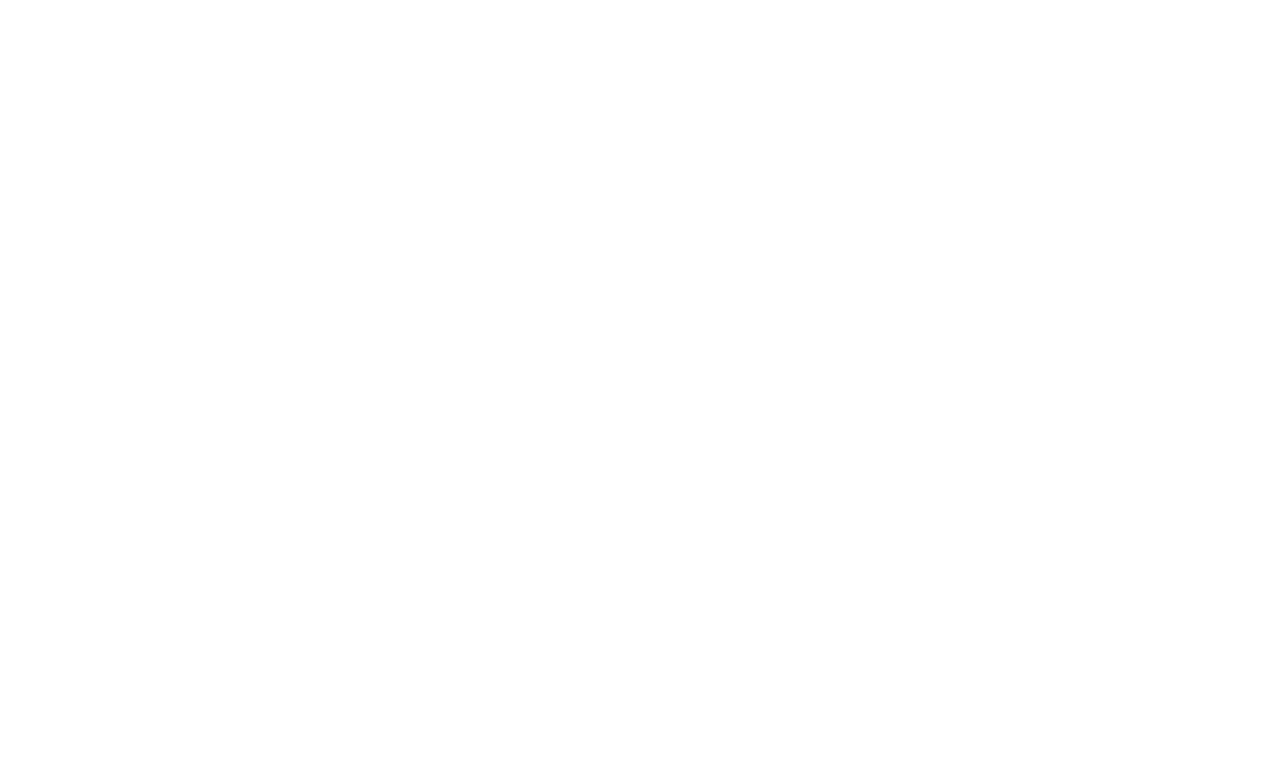
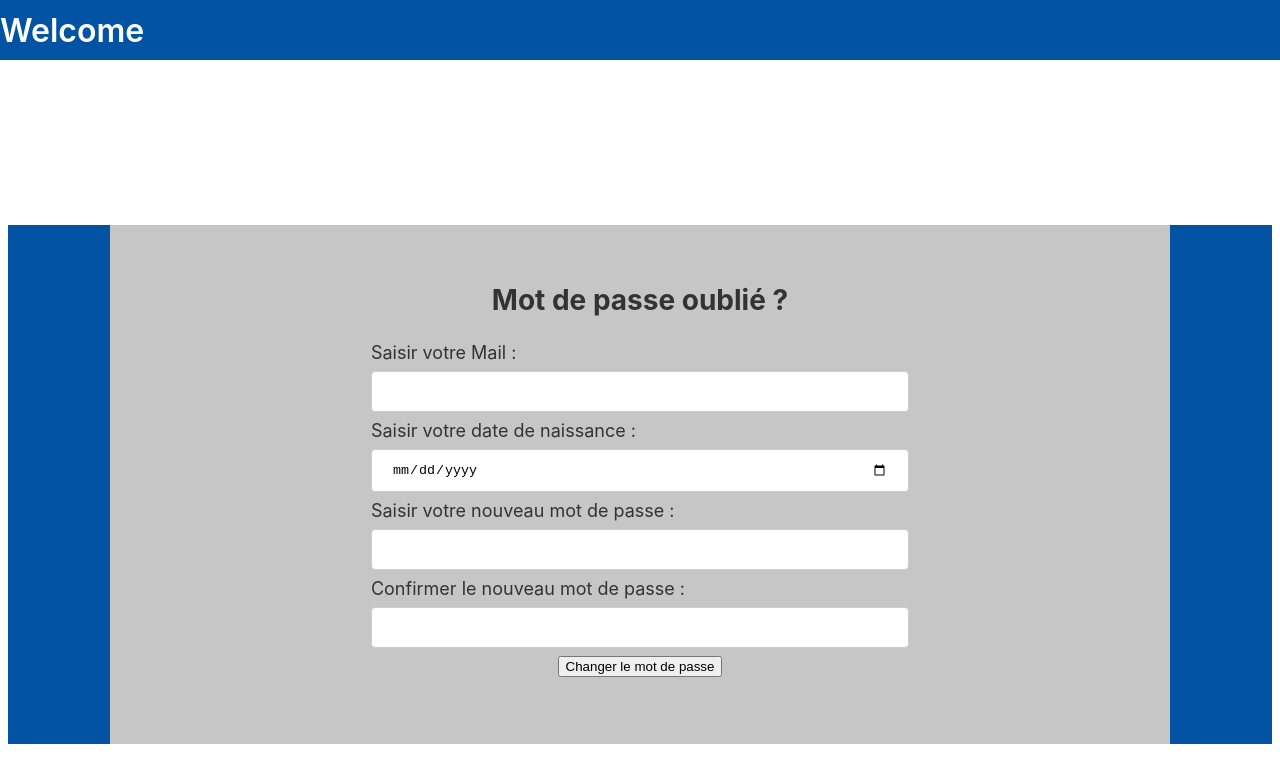
Before and after one commit to chocapiclecon/projet-cube-lot-2, an Angular app in the folder code/: page /forget-password in a window 1280 px wide. Before the commit this address led to /. Shown: the top 782 px of the page. Built offline with nearby package versions, Linux system fonts and the light colour scheme.

Commit message:
Password design OK

```diff
--- a/code/src/app/app-routing.module.ts
+++ b/code/src/app/app-routing.module.ts
@@ -5,11 +5,13 @@
 import { ConnexionComponent } from './connexion/connexion.component';
 import { FormAddUserComponent } from './form-add-user/form-add-user.component';
 import { HeaderComponent } from './header/header.component';
+import { ForgetPasswordComponent } from './forget-password/forget-password.component';
 
 const routes: Routes = [
   {path: 'connexion', component: ConnexionComponent},
   {path: 'form-add-user', component: FormAddUserComponent},
   {path: 'accueil', component: acceuilComponent},
+  {path: 'forget-password', component: ForgetPasswordComponent},
   {path: '', component: acceuilComponent},
 
 ];
--- a/code/src/app/app.module.ts
+++ b/code/src/app/app.module.ts
@@ -7,6 +7,7 @@
 import { FormsModule, ReactiveFormsModule } from '@angular/forms';
 import { FormAddUserComponent } from './form-add-user/form-add-user.component';
 import { HeaderComponent } from './header/header.component';
+import { ForgetPasswordComponent } from './forget-password/forget-password.component';
 
 @NgModule({
   declarations: [
@@ -14,6 +15,7 @@
     HeaderComponent,
     ConnexionComponent,
     FormAddUserComponent,
+    ForgetPasswordComponent,
   ],
   imports: [
     BrowserModule,
--- a/code/src/app/connexion/connexion.component.html
+++ b/code/src/app/connexion/connexion.component.html
@@ -87,7 +87,7 @@
     <button class="button" type="submit" routerLink="/accueil">Se connecter</button>
     <br>
     <div>
-      <a href="">Mot de passe oublié ?</a>
+      <a href="http://localhost:4200/forget-password">Mot de passe oublié ?</a>
       <a href="http://localhost:4200/form-add-user">Créer un compte</a>
     </div>
 </form>
--- /dev/null
+++ b/code/src/app/forget-password/forget-password.component.html
@@ -0,0 +1,110 @@
+<p>forget-password works!</p>
+
+<style>
+    :host {
+      font-family: -apple-system, BlinkMacSystemFont, "Segoe UI", Roboto, Helvetica, Arial, sans-serif, "Apple Color Emoji", "Segoe UI Emoji", "Segoe UI Symbol";
+      font-size: 14px;
+      color: #333;
+      box-sizing: border-box;
+      -webkit-font-smoothing: antialiased;
+      -moz-osx-font-smoothing: grayscale;
+    }
+    h1,
+    h2,
+    h3,
+    h4,
+    h5,
+    h6 {
+      margin: 8px 0;
+    }
+    p {
+      margin: 0;
+    }
+    .spacer {
+      flex: 1;
+    }
+    .toolbar {
+      position: absolute;
+      top: 0;
+      left: 0;
+      right: 0;
+      height: 60px;
+      display: flex;
+      align-items: center;
+      background-color: #0253A3;
+      color: white;
+      font-weight: 600;
+    }
+    footer {
+      margin-top: 8px;
+      display: flex;
+      align-items: center;
+      line-height: 20px;
+    }
+    footer a {
+      display: flex;
+      align-items: center;
+    }
+    .otherContent{
+      display: flex;
+      margin: 200px auto 80px;
+      background-color: rgb(198, 198, 198);
+      padding: 50px;
+      max-width: 960px;
+      flex-direction: column;
+      align-items: center;
+    }
+    input, select {
+  width: 100%;
+  padding: 12px 20px;
+  margin: 8px 0;
+  display: inline-block;
+  border: 1px solid #ccc;
+  border-radius: 4px;
+  box-sizing: border-box;
+}
+label{
+font-size: large;
+}
+  </style>
+<div style="background-color: #0253A3;">
+
+  <!-- Toolbar -->
+  <header class="toolbar" role="banner" style="font-size: xx-large;">
+    <span>Welcome</span>
+  </header>
+  <!-- (ngSubmit)="onSubmit()" -->
+  <form class="otherContent" [formGroup]="forgetPasswordForm">
+    <h1 for="title">Mot de passe oublié ?</h1>
+    <br>
+  <div>
+    <label for="userName">Saisir votre Mail : </label>
+    <input type="text" formControlName="userName" id="userName" required>
+    <br>
+    <label for="userName">Saisir votre date de naissance : </label>
+    <input type="date" formControlName="dateNaissance" id="dateNaissance" required>
+    <br>
+    <label for="userName">Saisir votre nouveau mot de passe : </label>
+    <input type="password" formControlName="mdp" id="mdp" required>
+    <br>
+    <label for="userName">Confirmer le nouveau mot de passe : </label>
+    <input type="password" formControlName="confirmMdp" id="confirmMdp" required>
+    <br>
+    <!-- <div>
+      Mot de passe : <input type="password" name="mdp" [(ngModel)]=user.mdp required #mdp="ngModel">
+    </div>
+    <div [hidden]="mdp.valid || mdp.pristine">
+        Le mot de passe est obligatoire
+    </div>
+    <div>
+       Confirmer le mot de passe : <input type="password" name="confirmMdp" [(ngModel)]=user.confirmMdp required #confirmMdp="ngModel">
+    </div>
+    <div [hidden]="confirmMdp.valid || confirmMdp.pristine">
+        La confirmation du mot de passe est obligatoire
+    </div> -->
+  </div>
+   <button class="button" type="submit" routerLink="/connexion">Changer le mot de passe</button>
+    <br>
+</form>
+</div>
+  <router-outlet></router-outlet>
--- /dev/null
+++ b/code/src/app/forget-password/forget-password.component.ts
@@ -0,0 +1,21 @@
+import { Component } from '@angular/core';
+import { FormBuilder } from '@angular/forms';
+
+@Component({
+  selector: 'app-forget-password',
+  templateUrl: './forget-password.component.html',
+  styleUrls: ['./forget-password.component.css']
+})
+export class ForgetPasswordComponent {
+  forgetPasswordForm = this.formBuilder.group({
+    userName: '',
+    dateNaissance: '',
+    mdp: '',
+    confirmMdp: '',
+  });
+
+  constructor(
+    private formBuilder: FormBuilder,
+  ) {}
+
+}
--- a/code/src/app/form-add-user/form-add-user.component.html
+++ b/code/src/app/form-add-user/form-add-user.component.html
@@ -136,7 +136,7 @@
     </div>
     <br>
     <div style="text-align: center">
-        <button [disabled]=!monForm.valid (click)="addUser(monForm)">
+        <button [disabled]=!monForm.valid (click)="addUser(monForm)" routerLink="/connexion">
             Ajouter
         </button>
     </div>
```
Also changed, not shown: code/src/app/forget-password/forget-password.component.css (added), 1 other file (tests, documents, lock files or other folders).
